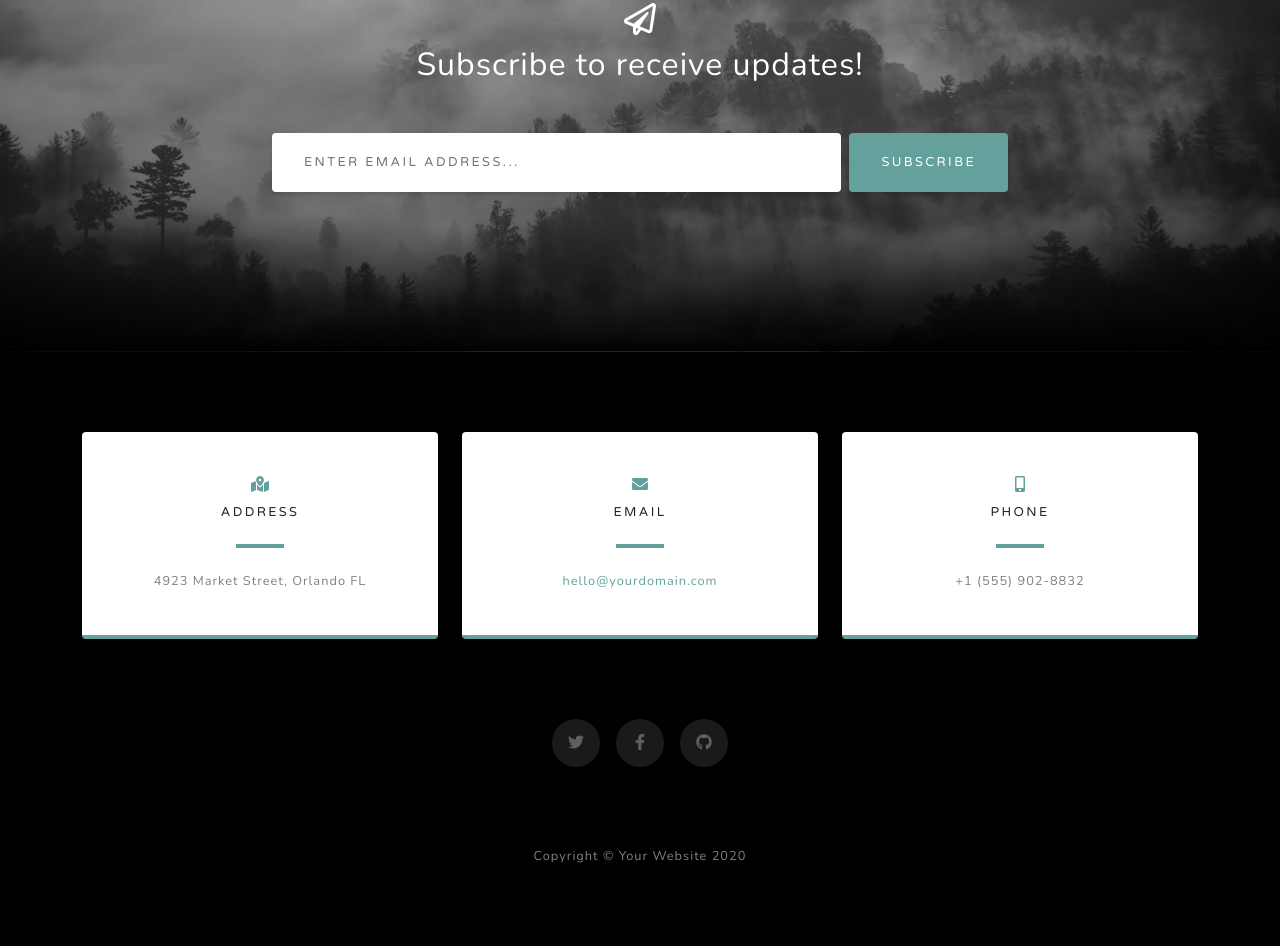
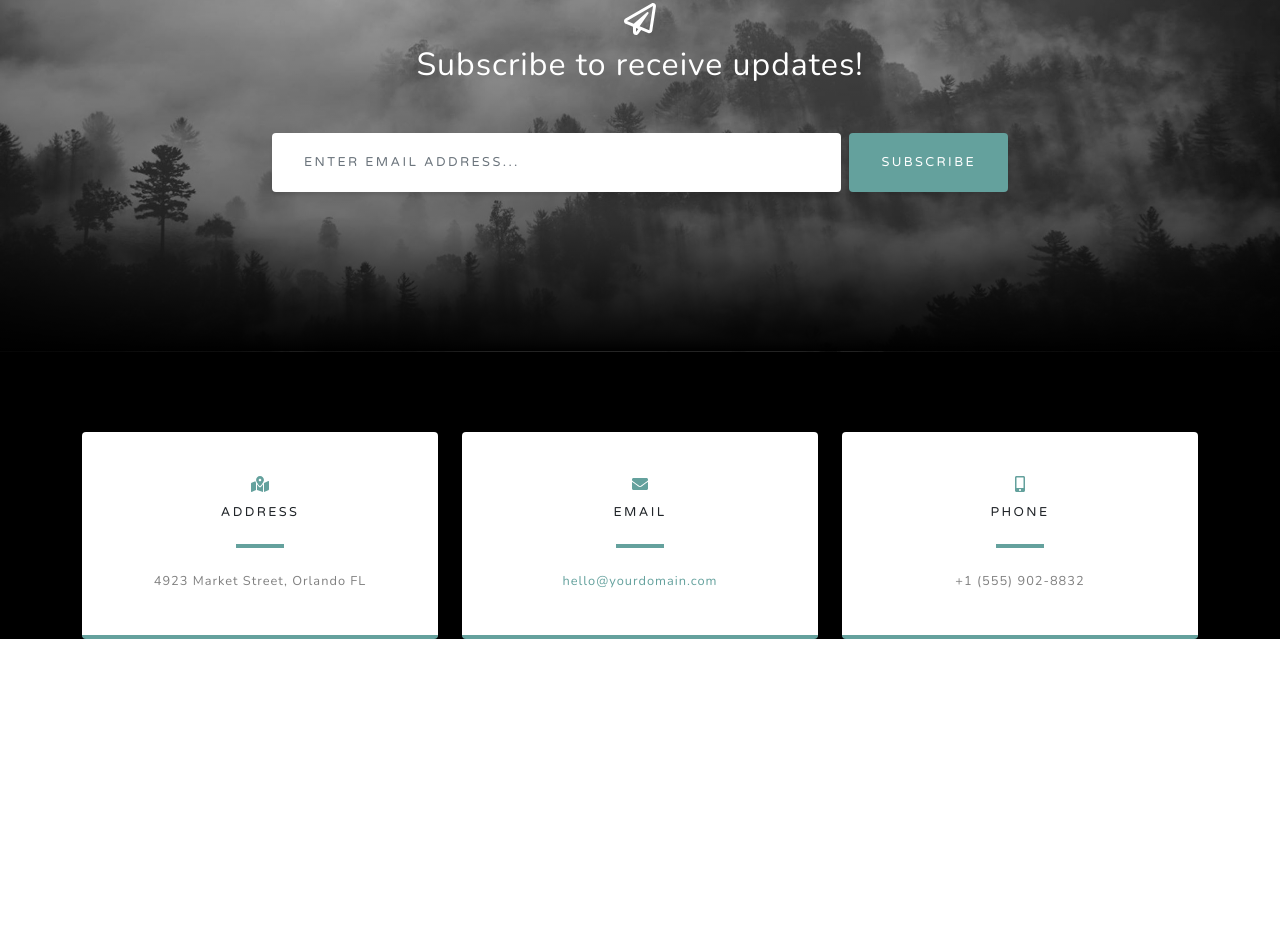
Before and after one commit to Ovishny/ovishny.github.io, a plain HTML site: page index.html in a window 1280 px wide. Shown: the part 4915-5861 px from the top of the page. After the commit the page ends 5554 px from the top, so only its background shows below. Drawn offline with nearby package versions, Linux system fonts and the light colour scheme.

Commit message:
Update index.html

```diff
--- a/index.html
+++ b/index.html
@@ -197,15 +197,13 @@
                         </div>
                     </div>
                 </div>
-                <div class="social d-flex justify-content-center">
-                    <a class="mx-2" href="#!"><i class="fab fa-twitter"></i></a>
-                    <a class="mx-2" href="#!"><i class="fab fa-facebook-f"></i></a>
-                    <a class="mx-2" href="#!"><i class="fab fa-github"></i></a>
+
+
                 </div>
-            </div>
+
         </section>
-        <!-- Footer-->
-        <footer class="footer bg-black small text-center text-white-50"><div class="container">Copyright © Your Website 2020</div></footer>
+
+
         <!-- Bootstrap core JS-->
         <script src="https://cdnjs.cloudflare.com/ajax/libs/jquery/3.5.1/jquery.min.js"></script>
         <script src="https://cdn.jsdelivr.net/npm/bootstrap@4.5.3/dist/js/bootstrap.bundle.min.js"></script>
@@ -213,5 +211,6 @@
         <script src="https://cdnjs.cloudflare.com/ajax/libs/jquery-easing/1.4.1/jquery.easing.min.js"></script>
         <!-- Core theme JS-->
         <script src="js/scripts.js"></script>
+
     </body>
 </html>
```
